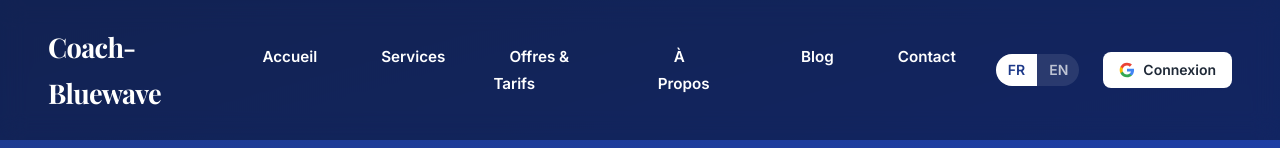
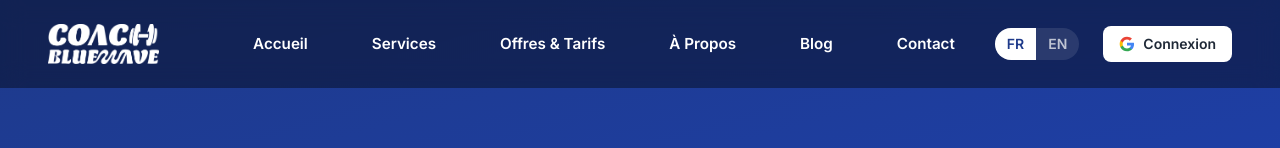
Before and after one commit to Unvodka/Coaching-and-Sport, a Next.js app: page /blog in a window 1280 px wide. Shown: the top 148 px of the page. Built offline with nearby package versions, Linux system fonts and the light colour scheme; no server answers.

Commit message:
Replace text logo with image logo in header and portal sidebar
Swapped "Coach-Bluewave" text for the actual logo image in both
the main site header and the portal sidebar. Renamed logo files
to URL-friendly names.

Co-Authored-By: Claude Opus 4.6 <noreply@anthropic.com>

```diff
--- a/components/Header.tsx
+++ b/components/Header.tsx
@@ -3,6 +3,7 @@
 import { useState, useEffect, useRef } from "react";
 import { motion } from "framer-motion";
 import Link from "next/link";
+import Image from "next/image";
 import { getNavLinks } from "@/lib/constants";
 import { useLanguage } from "@/lib/i18n/useLanguage";
 import LanguageToggle from "./LanguageToggle";
@@ -39,8 +40,15 @@ export default function Header() {
       className="text-white py-6 fixed w-full top-0 z-[1000] backdrop-blur-md bg-black/40 max-md:py-3"
     >
       <nav className="flex justify-between items-center w-full px-12 max-md:px-2.5">
-        <Link href="/" className="font-heading text-[1.7rem] font-bold tracking-tight text-white no-underline">
-          Coach-Bluewave
+        <Link href="/" className="flex items-center no-underline shrink-0">
+          <Image
+            src="/images/logo-bluewave-white.png"
+            alt="Coach-Bluewave"
+            width={200}
+            height={45}
+            className="h-10 w-auto max-md:h-8"
+            priority
+          />
         </Link>
 
         <div className="flex items-center gap-6">
--- a/components/portal/PortalSidebar.tsx
+++ b/components/portal/PortalSidebar.tsx
@@ -1,6 +1,7 @@
 "use client";
 
 import Link from "next/link";
+import Image from "next/image";
 import { usePathname } from "next/navigation";
 import { useLanguage } from "@/lib/i18n/useLanguage";
 import { createClient } from "@/lib/supabase/client";
@@ -102,10 +103,17 @@ export default function PortalSidebar({ open, onClose }: PortalSidebarProps) {
         <div className="flex flex-col h-full">
           {/* Logo */}
           <div className="p-6 border-b border-white/10">
-            <Link href="/" className="text-xl font-bold tracking-tight no-underline text-white">
-              Coach-Bluewave
+            <Link href="/" className="block no-underline mb-1">
+              <Image
+                src="/images/logo-bluewave-white.png"
+                alt="Coach-Bluewave"
+                width={180}
+                height={40}
+                className="h-9 w-auto"
+                priority
+              />
             </Link>
-            <p className="text-xs text-white/60 mt-1">{t("auth.myPortal")}</p>
+            <p className="text-xs text-white/60">{t("auth.myPortal")}</p>
           </div>
 
           {/* Navigation */}
```
Also changed, not shown: public/images/logo-bluewave-white.png (added), public/images/logo-symbol-white.png (added).
